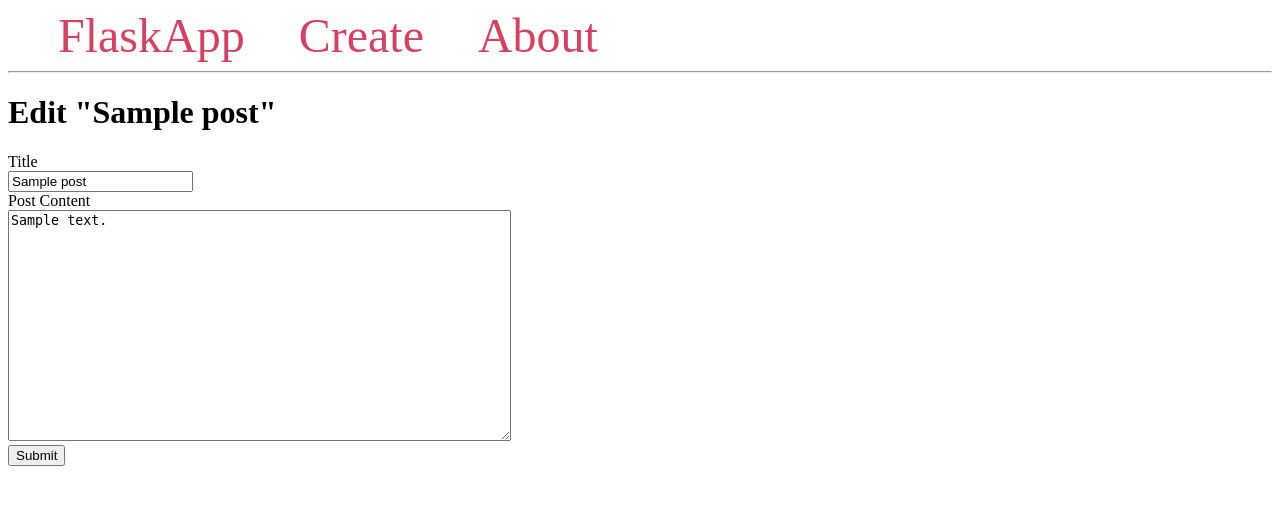
After one commit to EliWuerth/flask-blog-demo, a Flask app: template templates/edit.html in a window 1280 px wide. The commit adds this page. Shown: the top 505 px of the page. Run offline with Flask 3, Linux system fonts and the light colour scheme; the template is opened without the code that fills it: most values are stand-ins (such as "Sample title", 1, 10 or a date in 2020).

Commit message:
added the update function and edit html

```diff
--- a/app.py
+++ b/app.py
@@ -19,6 +19,27 @@ def get_db_connection():
     #return the connection object
     return conn
 
+# Function to retrieve a post from the database
+def get_post(post_id):
+    # get connection to database
+    conn = get_db_connection()
+
+    # create a cursor object
+    cur = conn.cursor()
+
+    # execute SQL query to select the post with the given id from the posts table and fetch the post from the cursor
+    post = cur.execute("SELECT * FROM posts WHERE id=?", (post_id,)).fetchone()
+
+    # close the cursor and connection
+    cur.close()
+    conn.close()
+
+    # if no post was found, return None
+    if post is None:
+        abort(404)
+
+    # return the post
+    return post
 
 # use the app.route() decorator to create a Flask view function called index()
 @app.route('/')
@@ -84,4 +105,39 @@ def create():
         # render the create.html template
         return render_template('create.html')
 
+
+# route to delete a post
+
+# route to update a post
+@app.route('/<int:id>/edit/', methods=['GET', 'POST'])
+def edit(id):
+    post = get_post(id)
+
+    if request.method == 'POST':
+        # get form data
+        title = request.form['title']
+        content = request.form['content']
+
+        # validate form data
+        if not title and not content:
+            flash('Title and Content are required!')
+            return redirect(url_for('edit', id=id))
+        elif not content:
+            flash('Content is required!')
+            return redirect(url_for('edit', id=id))
+        elif not title:
+            flash('Title is required!')
+            return redirect(url_for('edit', id=id))
+
+        # get connection to database
+        conn = get_db_connection()
+
+        # create a cursor object
+        cur = conn.cursor()
+
+        # execute SQL query to update the post with the given id in the posts table
+        cur.execute("UPDATE posts SET title=?, content=? WHERE id=?", (title, content, id))
+
+        # render the create.html template
+        return render_template('edit.html', post=post)
 app.run()
--- /dev/null
+++ b/templates/edit.html
@@ -0,0 +1,23 @@
+{% extends 'base.html' %}
+
+{% block content %}
+    <h1>{% block title %} Edit "{{ post['title']}}" {% endblock %}</h1>
+    <form method="post">
+        <label for="title">Title</label>
+        <br>
+        <input type="text" name="title"
+               placeholder="Post title"
+               value="{{ request.form['title'] or post['title']}}"></input>
+        <br>
+
+        <label for="content">Post Content</label>
+        <br>
+        <textarea name="content"
+                  placeholder="Post content"
+                  rows="15"
+                  cols="60"
+                  >{{ request.form['content'] or post['content']}}</textarea>
+        <br>
+        <button type="submit">Submit</button>
+    </form>
+{% endblock %}
--- a/templates/index.html
+++ b/templates/index.html
@@ -7,6 +7,7 @@
             <p>{{ post['created'] }}</p>
             <h2>{{ post['title'] }}</h2>
             <p>{{ post['content'] }}</p>
+            <a href="{{ url_for('edit', post_id=post['id']) }}">Edit</a> |
         </div>
     {% endfor %}
 {% endblock %}
```
